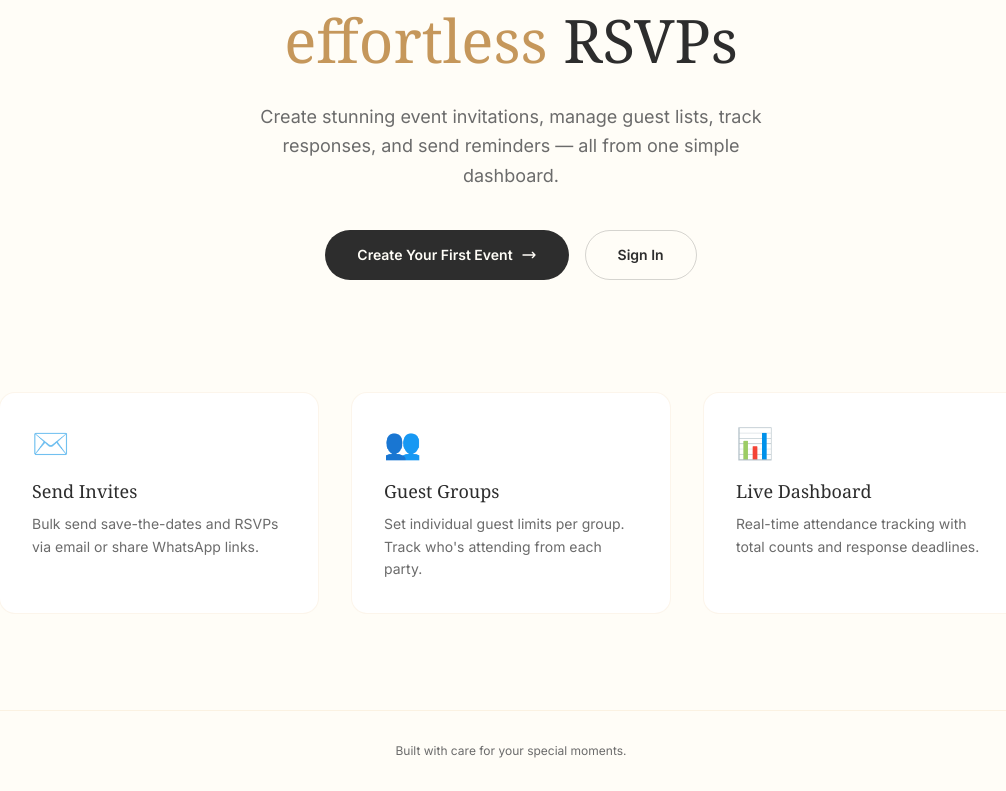
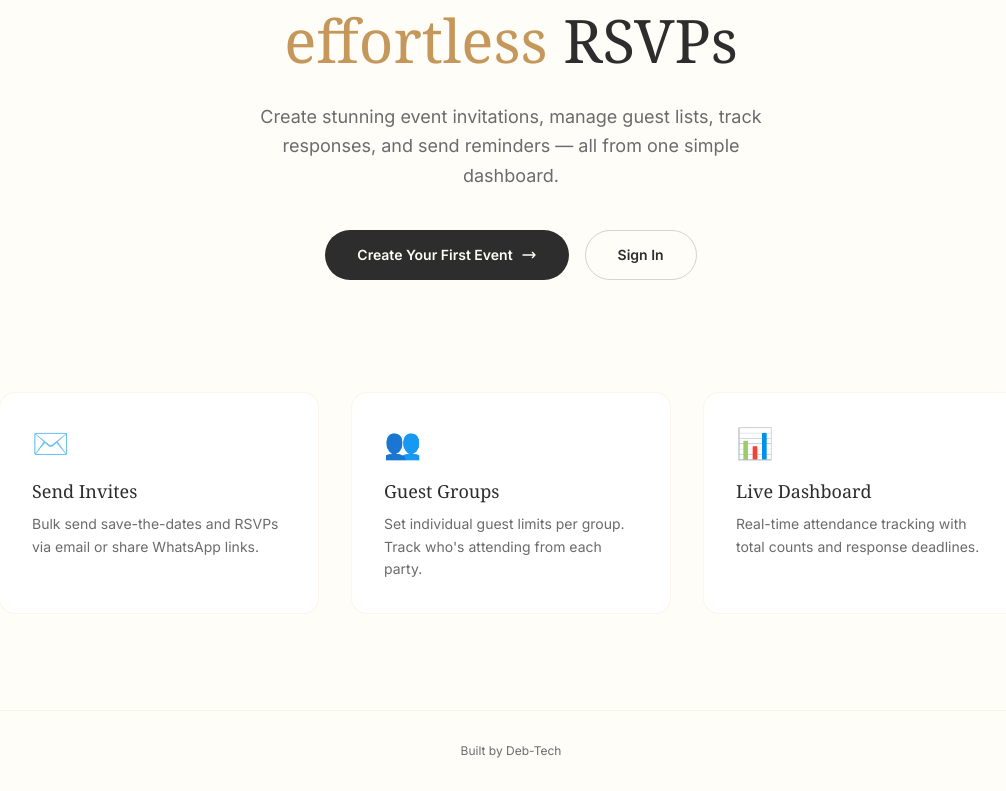
Before and after one commit to alltechenq/rsvp-app, a Next.js app: page / in a window 1280 px wide. Shown: the part 299-1090 px from the top of the page, without its empty margins (129-1135 px from the left). Built offline with nearby package versions, Linux system fonts and the light colour scheme.

Commit message:
update tweaks

```diff
--- a/src/app/page.tsx
+++ b/src/app/page.tsx
@@ -95,7 +95,7 @@ export default function HomePage() {
 
       {/* Footer */}
       <footer className="border-t border-champagne/50 py-8 text-center">
-        <p className="text-xs text-warm-gray">Built with care for your special moments.</p>
+        <p className="text-xs text-warm-gray">Built by Deb-Tech</p>
       </footer>
     </div>
   );
```
